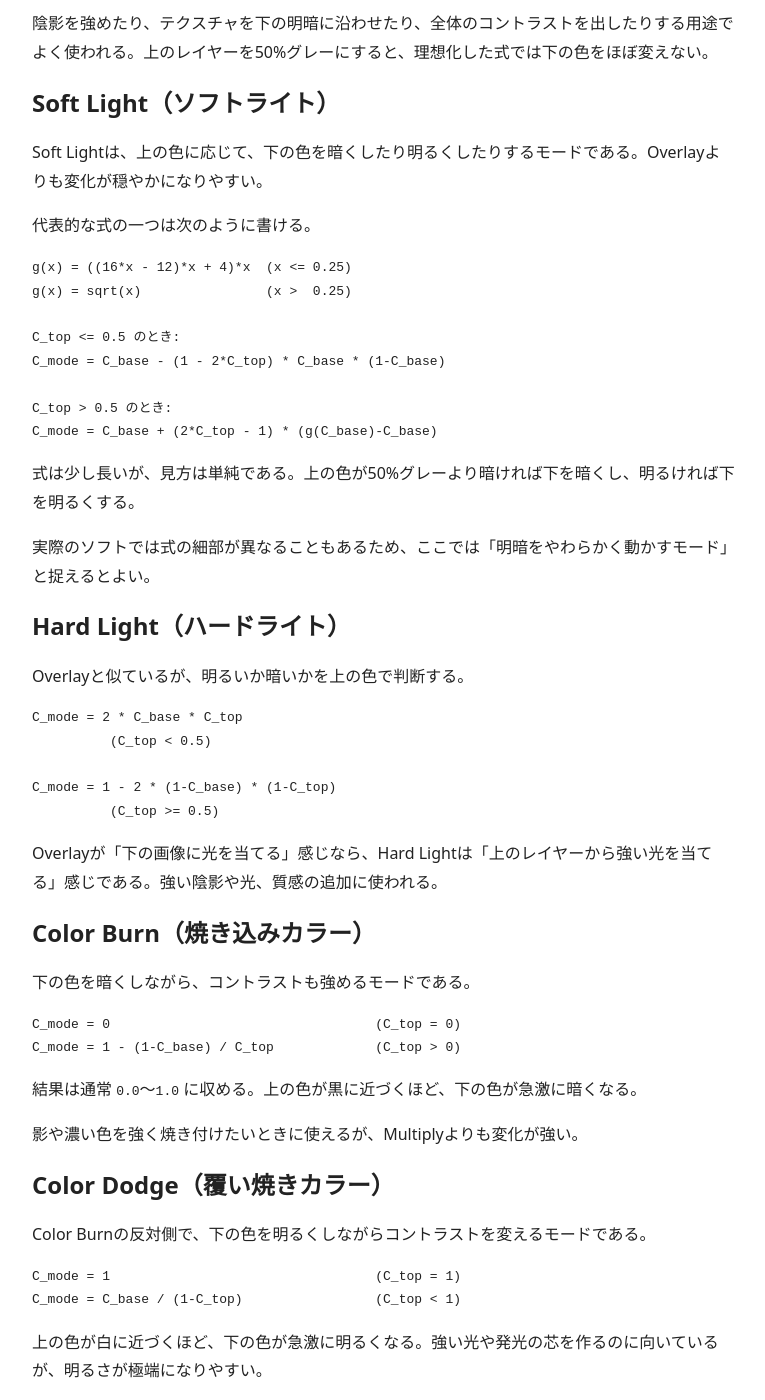
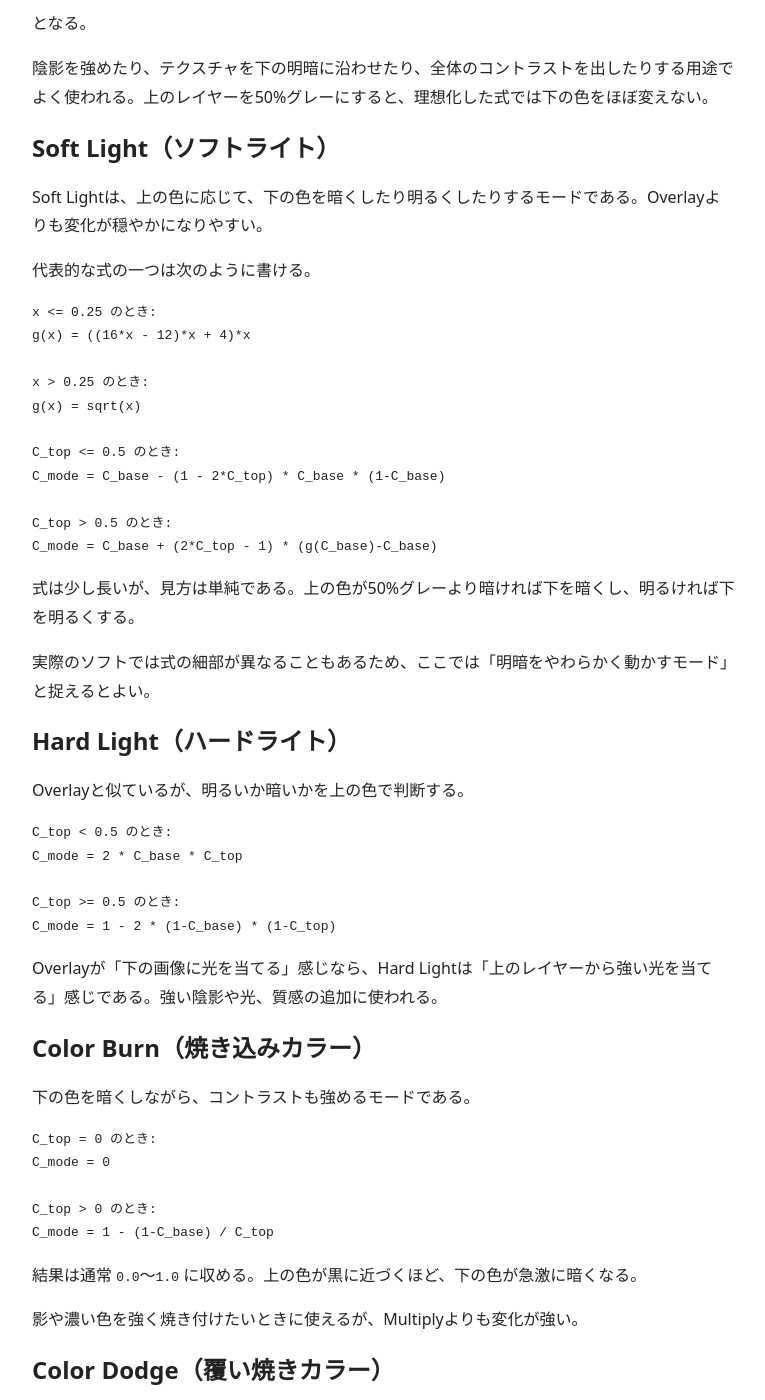
Before and after one commit to uota/uota.github.io, a Jekyll site: the page built from _posts/2026-08-30-gimp-layer-modes.md, in a window 1280 px wide and 1400 px high, scrolled down 5556 px. Shown: the whole window, without its empty margins (256-1021 px from the left). Built offline with Jekyll 4.4.1, drawn with Linux system fonts in a browser that asks for light colours; some of the changed text lies outside the part shown.

Commit message:
Standardize conditional formula notation

````diff
--- a/_posts/2026-08-30-gimp-layer-modes.md
+++ b/_posts/2026-08-30-gimp-layer-modes.md
@@ -224,12 +224,14 @@
 
 Overlayは、下の色が暗いか明るいかで、Multiply寄りかScreen寄りかを切り替える。
 
+条件分岐のある式は、条件を先に書く。
+
 ```text
+C_base < 0.5 のとき:
 C_mode = 2 * C_base * C_top
-          (C_base < 0.5)
 
+C_base >= 0.5 のとき:
 C_mode = 1 - 2 * (1-C_base) * (1-C_top)
-          (C_base >= 0.5)
 ```
 
 暗い下地ではMultiplyのように暗くなり、明るい下地ではScreenのように明るくなる。中間の `0.5` 付近を基準にコントラストを強める、と考えるとよい。
@@ -259,8 +261,11 @@
 代表的な式の一つは次のように書ける。
 
 ```text
-g(x) = ((16*x - 12)*x + 4)*x  (x <= 0.25)
-g(x) = sqrt(x)                (x >  0.25)
+x <= 0.25 のとき:
+g(x) = ((16*x - 12)*x + 4)*x
+
+x > 0.25 のとき:
+g(x) = sqrt(x)
 
 C_top <= 0.5 のとき:
 C_mode = C_base - (1 - 2*C_top) * C_base * (1-C_base)
@@ -280,11 +285,11 @@
 Overlayと似ているが、明るいか暗いかを上の色で判断する。
 
 ```text
+C_top < 0.5 のとき:
 C_mode = 2 * C_base * C_top
-          (C_top < 0.5)
 
+C_top >= 0.5 のとき:
 C_mode = 1 - 2 * (1-C_base) * (1-C_top)
-          (C_top >= 0.5)
 ```
 
 Overlayが「下の画像に光を当てる」感じなら、Hard Lightは「上のレイヤーから強い光を当てる」感じである。強い陰影や光、質感の追加に使われる。
@@ -296,8 +301,11 @@
 下の色を暗くしながら、コントラストも強めるモードである。
 
 ```text
-C_mode = 0                                  (C_top = 0)
-C_mode = 1 - (1-C_base) / C_top             (C_top > 0)
+C_top = 0 のとき:
+C_mode = 0
+
+C_top > 0 のとき:
+C_mode = 1 - (1-C_base) / C_top
 ```
 
 結果は通常 `0.0`〜`1.0` に収める。上の色が黒に近づくほど、下の色が急激に暗くなる。
@@ -311,8 +319,11 @@
 Color Burnの反対側で、下の色を明るくしながらコントラストを変えるモードである。
 
 ```text
-C_mode = 1                                  (C_top = 1)
-C_mode = C_base / (1-C_top)                 (C_top < 1)
+C_top = 1 のとき:
+C_mode = 1
+
+C_top < 1 のとき:
+C_mode = C_base / (1-C_top)
 ```
 
 上の色が白に近づくほど、下の色が急激に明るくなる。強い光や発光の芯を作るのに向いているが、明るさが極端になりやすい。
@@ -468,8 +479,11 @@
 Darkenはチャンネルごとに比較するが、Darker Colorは色全体の明るさを比較して、下か上のどちらか一方の色を選ぶ。
 
 ```text
-sum(C_base) < sum(C_top) なら C_mode = C_base
-それ以外なら             C_mode = C_top
+sum(C_base) < sum(C_top) のとき:
+C_mode = C_base
+
+sum(C_base) >= sum(C_top) のとき:
+C_mode = C_top
 ```
 
 そのため、Darkenのようにチャンネルごとに別々の色を組み合わせることはない。
@@ -481,8 +495,11 @@
 Darker Colorの反対で、色全体の明るさが大きいほうを選ぶ。
 
 ```text
-sum(C_base) > sum(C_top) なら C_mode = C_base
-それ以外なら             C_mode = C_top
+sum(C_base) > sum(C_top) のとき:
+C_mode = C_base
+
+sum(C_base) <= sum(C_top) のとき:
+C_mode = C_top
 ```
 
 DarkenとLightenの違いと同じように、チャンネル単位の比較ではなく、色全体の比較である。
@@ -494,8 +511,11 @@
 上の色が暗いか明るいかで、Color BurnとColor Dodgeを切り替える。
 
 ```text
-C_top < 0.5 なら Color Burn(C_base, 2*C_top)
-C_top >= 0.5 なら Color Dodge(C_base, 2*(C_top-0.5))
+C_top < 0.5 のとき:
+C_mode = Color Burn(C_base, 2*C_top)
+
+C_top >= 0.5 のとき:
+C_mode = Color Dodge(C_base, 2*(C_top-0.5))
 ```
 
 コントラストの変化が強く、扱いも難しい。強い陰影や極端な光を作るためのモードと考えるとよい。
@@ -517,8 +537,11 @@
 上の色に応じて、DarkenまたはLightenに近い処理を切り替える。
 
 ```text
-C_mode = min(C_base, 2*C_top)       (C_top < 0.5)
-C_mode = max(C_base, 2*C_top - 1)   (C_top >= 0.5)
+C_top < 0.5 のとき:
+C_mode = min(C_base, 2*C_top)
+
+C_top >= 0.5 のとき:
+C_mode = max(C_base, 2*C_top - 1)
 ```
 
 OverlayやSoft Lightよりも、色の置き換わりが目立ちやすい。
@@ -528,8 +551,11 @@
 ## Hard Mix（ハードミックス）
 
 ```text
-C_mode = 0  (C_base + C_top < 1)
-C_mode = 1  (C_base + C_top >= 1)
+C_base + C_top < 1 のとき:
+C_mode = 0
+
+C_base + C_top >= 1 のとき:
+C_mode = 1
 ```
 
 各チャンネルの結果を0か1に丸めるため、画像がほとんど二値化される。通常の塗りや調整より、ポスターのような極端な効果に向いている。
````
